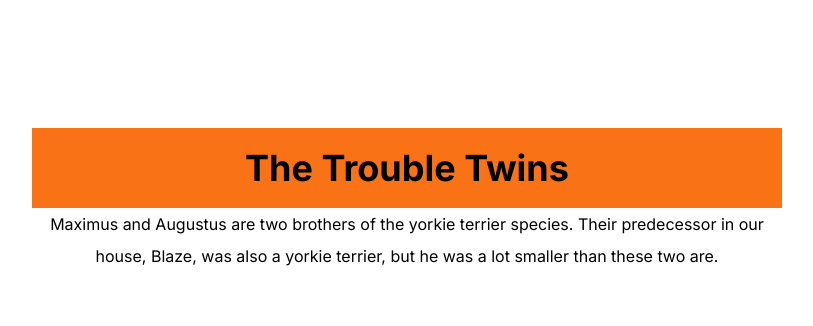
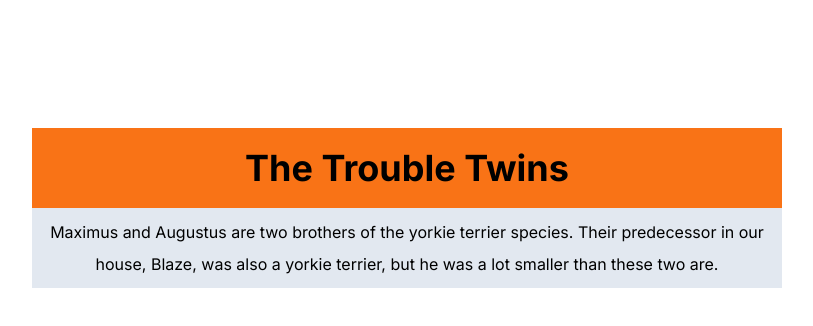
Before and after one commit to Bruce-Morales/nextjs-training, a Next.js app: page / in a window 1280 px wide. Shown: the top 326 px of the page, without its empty margins (233-1046 px from the left). Built offline with nearby package versions, Linux system fonts and the light colour scheme.

Commit message:
more color

```diff
--- a/src/app/page.js
+++ b/src/app/page.js
@@ -5,7 +5,7 @@ export default function Home() {
        <div id="factContainer" className="m-0 p-0 bg-blue-500"></div>
     <div className="max-w-[750px] mx-auto">
       <h1 className="text-4xl font-bold bg-orange-500 p-5">The Trouble Twins</h1>
-      <p className="leading-8">
+      <p className="leading-8 bg-slate-200 p-2">
         Maximus and Augustus are two brothers of the yorkie terrier species. Their predecessor in our house, Blaze, was also a yorkie terrier, but he was a lot smaller than these two are.
       </p>
     </div>
```
